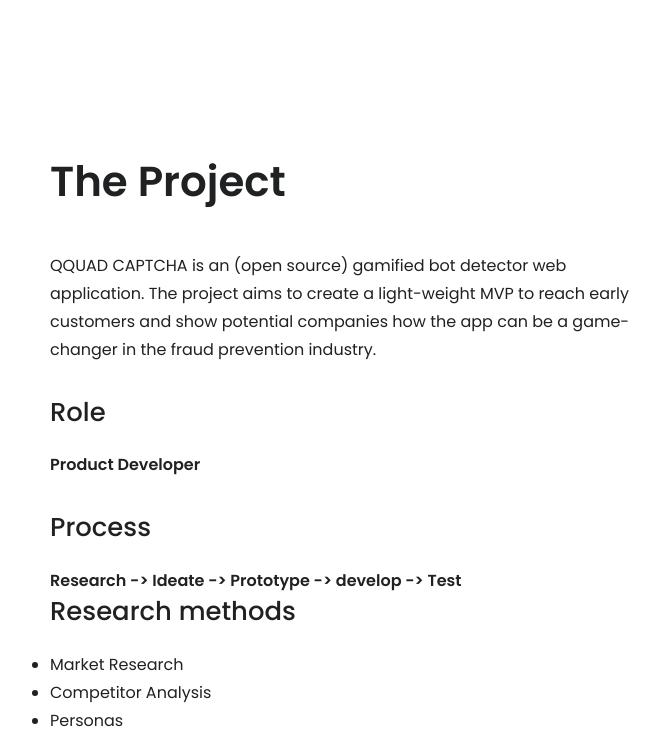
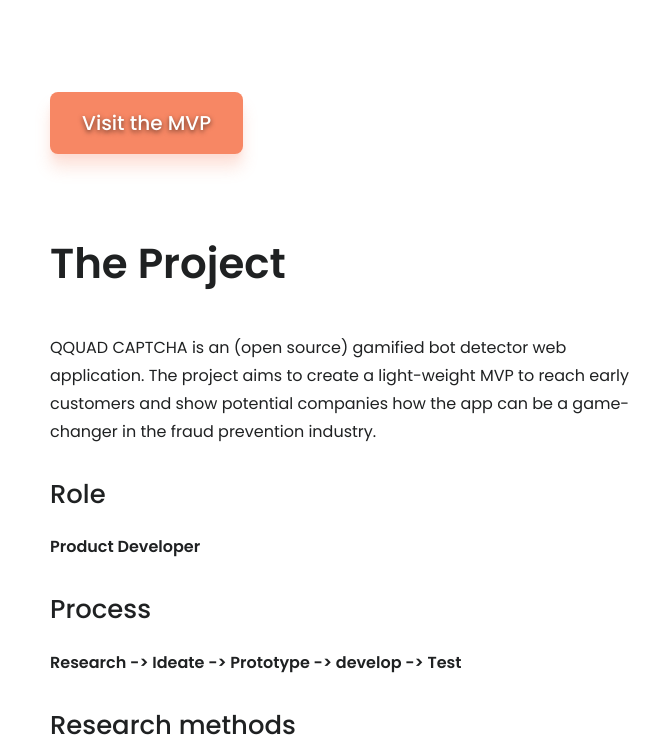
Before and after one commit to darbazali/darbazali.com, a React (Create React App) app in the folder frontend/: page /quad-captcha in a window 1280 px wide. Shown: the part 896-1646 px from the top of the page, without its empty margins (214-874 px from the left). Built offline with nearby package versions, Linux system fonts and the light colour scheme; grey boxes are pictures that could not be loaded.

Commit message:
add CTA to QC case study

```diff
--- a/frontend/src/screens/QuadCaptcha.js
+++ b/frontend/src/screens/QuadCaptcha.js
@@ -1,5 +1,5 @@
 import React from 'react'
-
+import Button from '../components/Button'
 const quadCaptchaImage = 'https://i.ibb.co/CmyXjRb/QUAD-CAPTCHA.jpg'
 const qcPersona = 'https://i.ibb.co/gRqpJT4/QC-PERSONA.png'
 const qcWire = 'https://i.ibb.co/YbSR8xb/qc-proto-wire.jpg'
@@ -13,6 +13,15 @@
       <div className='case-study-content'>
         <h4>QUAD CAPTCHA MVP - Case Study</h4>
         <img src={quadCaptchaImage} alt='QUAD CAPTCHA' />
+
+        <a
+          href='https://quad-captcha.herokuapp.com'
+          rel='noreferrer'
+          target='_blank'
+        >
+          <Button>Visit the MVP</Button>
+        </a>
+
         <h4>The Project</h4>
         <p>
           QQUAD CAPTCHA is an (open source) gamified bot detector web
@@ -27,7 +36,9 @@
         </p>
 
         <h5>Process</h5>
-        <b>Research -&gt; Ideate -&gt; Prototype -&gt; develop -&gt; Test</b>
+        <p>
+          <b>Research -&gt; Ideate -&gt; Prototype -&gt; develop -&gt; Test</b>
+        </p>
 
         <h5>Research methods</h5>
         <ul>
@@ -96,6 +107,13 @@
           whether your design decisions are right or wrong. This way, you won’t
           waste a lot of energy and time(money) going in the wrong direction.
         </p>
+        <a
+          href='https://quad-captcha.herokuapp.com'
+          rel='noreferrer'
+          target='_blank'
+        >
+          <Button>Visit the MVP</Button>
+        </a>
       </div>
     </section>
   )
--- a/frontend/src/sections/Projects.js
+++ b/frontend/src/sections/Projects.js
@@ -29,7 +29,7 @@
       image={qcImage}
       title='QUAD CAPTCHA'
       subtitle='Gamified Bot Detector'
-      link='/hike-with-me'
+      link='/quad-captcha'
     />
 
     <ProjectRightImage
```
